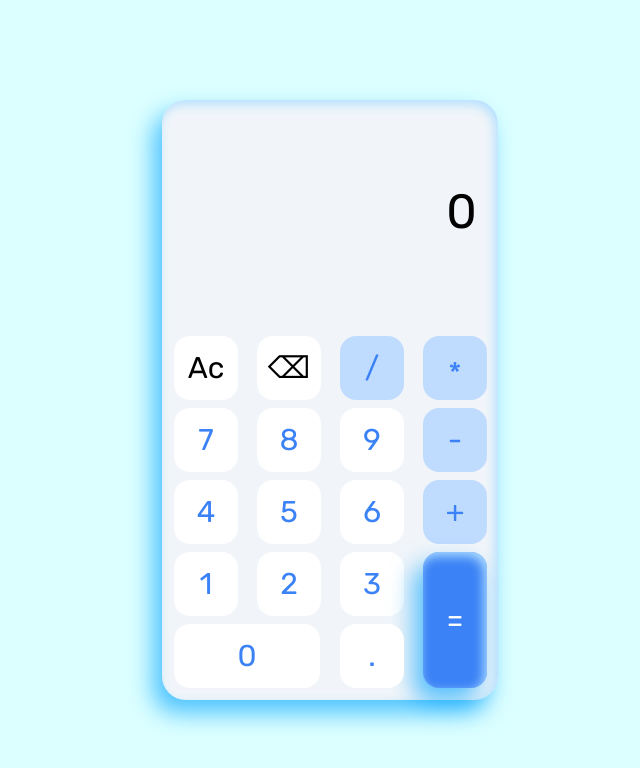
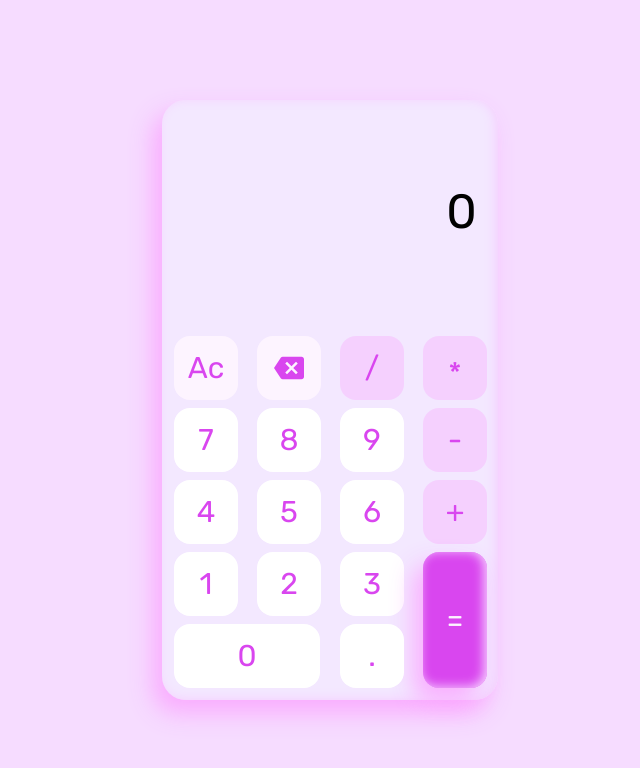
Before and after one commit to EvolutionX-10/calculator, a React (Vite) app: page / in a window 1280 px wide. Shown: the top 768 px of the page, without its empty margins (310-950 px from the left). Built offline with nearby package versions, Linux system fonts and the light colour scheme.

Commit message:
chore: changed color theme

```diff
--- a/package.json
+++ b/package.json
@@ -11,7 +11,8 @@
 	"dependencies": {
 		"@vercel/analytics": "^0.1.11",
 		"react": "^18.2.0",
-		"react-dom": "^18.2.0"
+		"react-dom": "^18.2.0",
+		"react-icons": "^4.11.0"
 	},
 	"devDependencies": {
 		"@swc/helpers": "^0.5.0",
@@ -26,5 +27,5 @@
 		"typescript": "^4.9.3",
 		"vite": "^4.2.0"
 	},
-	"packageManager": "yarn@3.5.0"
+	"packageManager": "yarn@3.6.4"
 }
--- a/src/App.css
+++ b/src/App.css
@@ -3,7 +3,7 @@
 	align-items: center;
 	justify-content: center;
 	min-height: 100vh;
-	background: rgb(220, 255, 255);
+	background: rgb(246, 220, 255);
 }
 
 * {
@@ -12,6 +12,6 @@
 
 @media (prefers-color-scheme: dark) {
 	#root {
-		background: #001929;
+		background: #1f1821;
 	}
 }
--- a/src/components/Calculator.tsx
+++ b/src/components/Calculator.tsx
@@ -7,7 +7,7 @@ export function Calculator() {
 	const [result, setResult] = useState('');
 
 	return (
-		<div className="flex w-85 flex-col items-center justify-center rounded-3xl bg-slate-100 p-3 shadow-cus backdrop-blur-3xl dark:bg-gray-900">
+		<div className="flex w-85 flex-col items-center justify-center rounded-3xl bg-purple-100 p-3 shadow-cus dark:shadow-lg dark:shadow-[#5f3989] backdrop-blur-3xl dark:bg-gray-900">
 			<Display value={display} result={result}></Display>
 			<Keypad
 				onPress={setDisplay}
--- a/src/components/Key.tsx
+++ b/src/components/Key.tsx
@@ -1,3 +1,5 @@
+import { MdBackspace } from 'react-icons/md';
+
 export function Key(props: iKey) {
 	const value =
 		props.current !== '0'
@@ -7,7 +9,7 @@ export function Key(props: iKey) {
 		<button
 			className={`${
 				props.className ??
-				'box-border h-16 w-16 rounded-2xl bg-white text-3xl backdrop-blur-lg dark:bg-gray-700 dark:text-gray-300'
+				'box-border flex h-16 w-16 items-center justify-center rounded-2xl bg-fuchsia-50 text-3xl backdrop-blur-lg text-fuchsia-500 dark:bg-fuchsia-700 dark:text-fuchsia-300'
 			} hover:drop-shadow-xl`}
 			onClick={
 				props.onClick
@@ -18,7 +20,7 @@ export function Key(props: iKey) {
 					  ]
 			}
 		>
-			{props.value}
+			{props.icon ? <MdBackspace className='text-fuchsia-500 dark:text-fuchsia-200'/> : props.value}
 		</button>
 	);
 }
@@ -30,4 +32,5 @@ interface iKey {
 	press: React.Dispatch<React.SetStateAction<string>>;
 	result?: (value: string) => void;
 	current: string;
+	icon?: true;
 }
--- a/src/components/Keypad.tsx
+++ b/src/components/Keypad.tsx
@@ -34,6 +34,7 @@ export function Keypad({
 			></Key>
 			<Key
 				value="⌫"
+				icon
 				press={onPress}
 				current={value}
 				onClick={() => [
@@ -44,7 +45,7 @@ export function Keypad({
 			<Key
 				value="/"
 				className={
-					'bg-blue-200 text-blue-500 dark:bg-blue-700 dark:text-blue-300' +
+					'bg-fuchsia-200 text-fuchsia-500 dark:bg-fuchsia-700 dark:text-fuchsia-300' +
 					commoncss
 				}
 				press={onPress}
@@ -54,7 +55,7 @@ export function Keypad({
 			<Key
 				value="*"
 				className={
-					'bg-blue-200 pt-3 text-blue-500 dark:bg-blue-700 dark:text-blue-300' +
+					'bg-fuchsia-200 pt-3 text-fuchsia-500 dark:bg-fuchsia-700 dark:text-fuchsia-300' +
 					commoncss
 				}
 				press={onPress}
@@ -66,7 +67,7 @@ export function Keypad({
 				press={onPress}
 				current={value}
 				className={
-					'bg-white text-blue-500 dark:bg-gray-800' +
+					'bg-white text-fuchsia-500 dark:bg-gray-800' +
 					commoncss
 				}
 				result={update}
@@ -76,7 +77,7 @@ export function Keypad({
 				press={onPress}
 				current={value}
 				className={
-					'bg-white text-blue-500 dark:bg-gray-800' +
+					'bg-white text-fuchsia-500 dark:bg-gray-800' +
 					commoncss
 				}
 				result={update}
@@ -86,7 +87,7 @@ export function Keypad({
 				press={onPress}
 				current={value}
 				className={
-					'bg-white text-blue-500 dark:bg-gray-800' +
+					'bg-white text-fuchsia-500 dark:bg-gray-800' +
 					commoncss
 				}
 				result={update}
@@ -94,7 +95,7 @@ export function Keypad({
 			<Key
 				value="-"
 				className={
-					'bg-blue-200 text-blue-500 dark:bg-blue-700 dark:text-blue-300' +
+					'bg-fuchsia-200 text-fuchsia-500 dark:bg-fuchsia-700 dark:text-fuchsia-300' +
 					commoncss
 				}
 				press={onPress}
@@ -106,7 +107,7 @@ export function Keypad({
 				press={onPress}
 				current={value}
 				className={
-					'bg-white text-blue-500 dark:bg-gray-800' +
+					'bg-white text-fuchsia-500 dark:bg-gray-800' +
 					commoncss
 				}
 				result={update}
@@ -116,7 +117,7 @@ export function Keypad({
 				press={onPress}
 				current={value}
 				className={
-					'bg-white text-blue-500 dark:bg-gray-800' +
+					'bg-white text-fuchsia-500 dark:bg-gray-800' +
 					commoncss
 				}
 				result={update}
@@ -126,7 +127,7 @@ export function Keypad({
 				press={onPress}
 				current={value}
 				className={
-					'bg-white text-blue-500 dark:bg-gray-800' +
+					'bg-white text-fuchsia-500 dark:bg-gray-800' +
 					commoncss
 				}
 				result={update}
@@ -134,7 +135,7 @@ export function Keypad({
 			<Key
 				value="+"
 				className={
-					'bg-blue-200 text-blue-500 dark:bg-blue-700 dark:text-blue-300' +
+					'bg-fuchsia-200 text-fuchsia-500 dark:bg-fuchsia-700 dark:text-fuchsia-300' +
 					commoncss
 				}
 				press={onPress}
@@ -146,7 +147,7 @@ export function Keypad({
 				press={onPress}
 				current={value}
 				className={
-					'bg-white text-blue-500 dark:bg-gray-800' +
+					'bg-white text-fuchsia-500 dark:bg-gray-800' +
 					commoncss
 				}
 				result={update}
@@ -156,7 +157,7 @@ export function Keypad({
 				press={onPress}
 				current={value}
 				className={
-					'bg-white text-blue-500 dark:bg-gray-800' +
+					'bg-white text-fuchsia-500 dark:bg-gray-800' +
 					commoncss
 				}
 				result={update}
@@ -166,13 +167,13 @@ export function Keypad({
 				press={onPress}
 				current={value}
 				className={
-					'bg-white text-blue-500 dark:bg-gray-800' +
+					'bg-white text-fuchsia-500 dark:bg-gray-800' +
 					commoncss
 				}
 				result={update}
 			></Key>
 			<Key
-				className="dark:bg-blue row-span-2 box-border h-full w-16 rounded-2xl bg-blue-500 text-3xl text-white shadow-cus backdrop-blur-lg dark:shadow-none"
+				className="dark:bg-fuchsia row-span-2 box-border h-full w-16 rounded-2xl bg-fuchsia-500 text-3xl text-fuchsia-50 dark:text-fuchsia-200 shadow-cus backdrop-blur-lg dark:shadow-none"
 				value="="
 				press={onPress}
 				onClick={() => {
@@ -190,7 +191,7 @@ export function Keypad({
 			></Key>
 			<Key
 				value="0"
-				className="col-span-2 box-border h-16 w-full rounded-2xl bg-white text-3xl text-blue-500 backdrop-blur-lg dark:bg-gray-800"
+				className="col-span-2 box-border h-16 w-full rounded-2xl bg-white text-3xl text-fuchsia-500 backdrop-blur-lg dark:bg-gray-800"
 				press={onPress}
 				current={value}
 				result={update}
@@ -200,7 +201,7 @@ export function Keypad({
 				press={onPress}
 				current={value}
 				className={
-					'bg-white text-blue-500 dark:bg-gray-800' +
+					'bg-white text-fuchsia-500 dark:bg-gray-800' +
 					commoncss
 				}
 				result={update}
--- a/tailwind.config.js
+++ b/tailwind.config.js
@@ -8,11 +8,11 @@ export default {
 	theme: {
 		extend: {
 			boxShadow: {
-				'cus': '-9px 13px 23px rgba(0, 163, 255, 0.65), inset -3px 4px 11px #B0DFFF;'
+				cus: '-9px 13px 23px rgba(250, 163, 255, 0.85), inset -3px -1px 11px #f5d0fe;',
 			},
 			spacing: {
-				'85': '21rem'
-			}
+				85: '21rem',
+			},
 		},
 	},
 	plugins: [],
```
Also changed, not shown: .yarnrc.yml, 2 other files (tests, documents, lock files or other folders).
